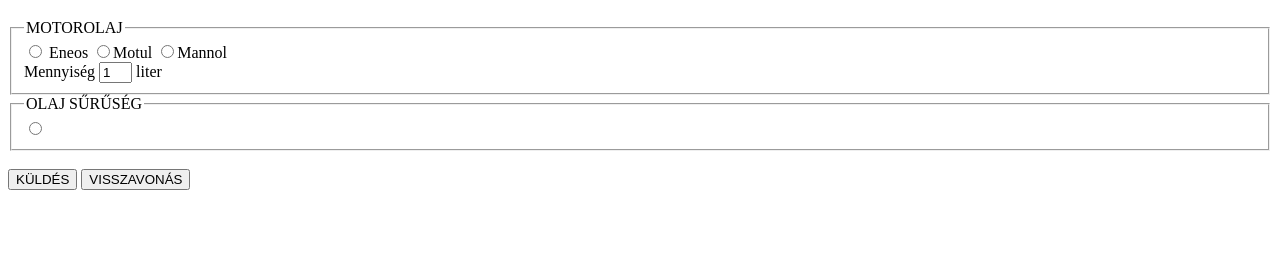
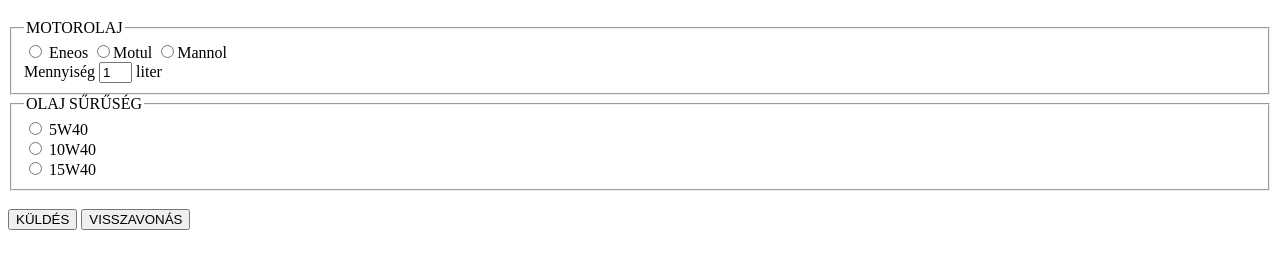
Before and after one commit to MarkotaiZsolt/web, a plain HTML site: page urlap.html in a window 1280 px wide. Shown: the part 61-330 px from the top of the page. Drawn offline with Linux system fonts and the light colour scheme.

Commit message:
winter40

```diff
--- a/urlap.html
+++ b/urlap.html
@@ -27,7 +27,13 @@
     <fieldset>
         <legend>OLAJ SŰRŰSÉG</legend>
         <input type="radio" name="sűrűség" id="viszkozitás1">
-        <label for="viszkozitás1"></label>
+        <label for="viszkozitás1">5W40</label>
+        <br>
+        <input type="radio" name="sűrűség" id="viszkozitás2">
+        <label for="viszkozitás2">10W40</label>
+        <br>
+        <input type="radio" name="sűrűség" id="viszkozitás3">
+        <label for="viszkozitás3">15W40</label>
     </fieldset>
     <br>
     <input type="button" value="KÜLDÉS">
```
